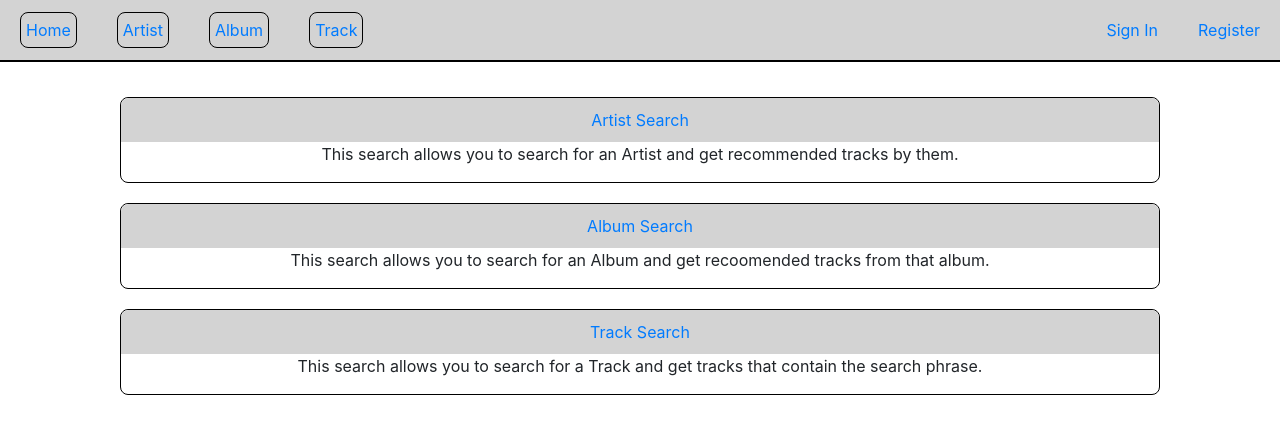
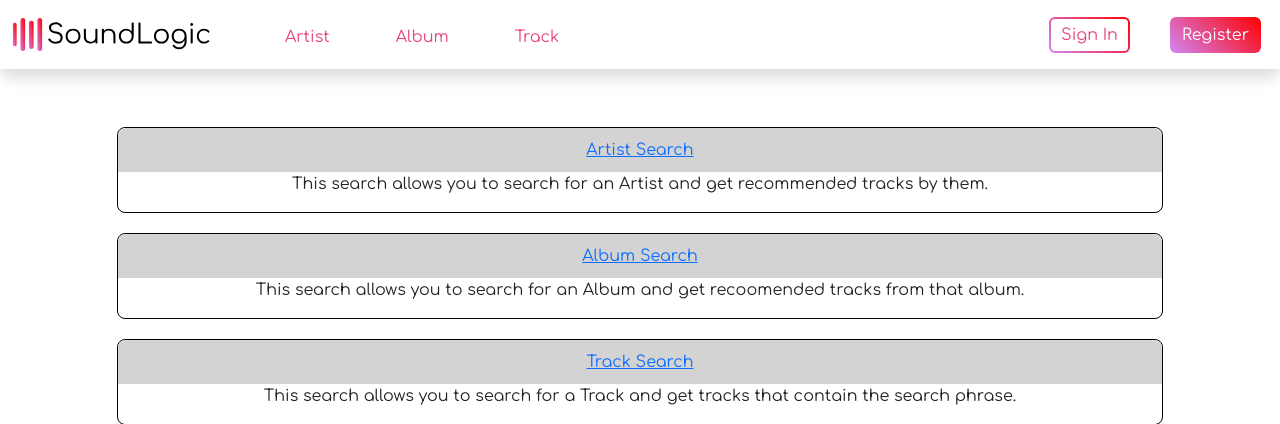
Before and after one commit to EvanPeacock/Senior-Project-MW-11, a Django app: template recommender/templates/recommender/home.html in a window 1280 px wide. Shown: the top 424 px of the page. Run offline with Django 3.2, Linux system fonts and the light colour scheme; the template is opened without the code that fills it, so the values that code supplies are empty; some libraries are stand-ins or nearby versions.

Commit message:
Added new base.html
contains navbar and font changes

```diff
--- a/recommender/templates/base.html
+++ b/recommender/templates/base.html
@@ -1,11 +1,9 @@
 {% load static %}
-<!DOCTYPE html>
-<html>
-
-<head>
-
+<!doctype html>
+<html lang="en">
+  <head>
     <meta charset="utf-8">
-    <meta name="viewport" content="width=device-width, initial-scale=1, shrink-to-fit=no">
+    <meta name="viewport" content="width=device-width, initial-scale=1">
 
     <title>
         {% block title %}
@@ -13,7 +11,8 @@
     </title>
 
     <!-- Bootstrap -->
-    <link rel="stylesheet" href="https://cdn.jsdelivr.net/npm/bootstrap@4.6.2/dist/css/bootstrap.min.css" integrity="sha384-xOolHFLEh07PJGoPkLv1IbcEPTNtaed2xpHsD9ESMhqIYd0nLMwNLD69Npy4HI+N" crossorigin="anonymous">
+    <link rel="stylesheet" href="{% static 'css/bootstrap.min.css' %}">
+    <link href='https://fonts.googleapis.com/css?family=Comfortaa' rel='stylesheet' type='text/css'>
     <script src="https://cdn.jsdelivr.net/npm/jquery@3.5.1/dist/jquery.slim.min.js" integrity="sha384-DfXdz2htPH0lsSSs5nCTpuj/zy4C+OGpamoFVy38MVBnE+IbbVYUew+OrCXaRkfj" crossorigin="anonymous"></script>
     <script src="https://cdn.jsdelivr.net/npm/bootstrap@4.6.2/dist/js/bootstrap.bundle.min.js" integrity="sha384-Fy6S3B9q64WdZWQUiU+q4/2Lc9npb8tCaSX9FK7E8HnRr0Jz8D6OP9dO5Vg3Q9ct" crossorigin="anonymous"></script>
 
@@ -24,33 +23,37 @@
 
 <!-- CSRF token added to htmx headers for htmx requests -->
 <body hx-headers='{"X-CSRFToken": "{{ csrf_token }}"}'>
-<div class='navbar' style="display:flex;background-color:lightgray;border-bottom:solid 2px black">
+<script src="https://cdn.jsdelivr.net/npm/bootstrap@5.2.2/dist/js/bootstrap.bundle.min.js" integrity="sha384-OERcA2EqjJCMA+/3y+gxIOqMEjwtxJY7qPCqsdltbNJuaOe923+mo//f6V8Qbsw3" crossorigin="anonymous"></script>
+<div class="shadow mb-5 bg-body rounded">
+    <div class='navbar' style="display:flex;background-color:white">
     <div class="nav-left" style="padding:4px;display:flex;gap:40px;justify-content:start;">
-        <div class="home-button" style="padding:5px;border:black solid 1px;border-radius:8px">
-            <a href='/'>Home</a>
+        <a class="navbar-brand" href='/'>
+            <img src="{% static 'logo.svg' %}" alt="logo" style="height:35px;width:212px;padding:1px">
+        </a>
+        <div>
+            <a href="{% url 'recommender:get_artist' %}" class="btn btn-link-custom">Artist</a>
         </div>
-        <div class="artist-button" style="padding:5px;border:black solid 1px;border-radius:8px">
-            <a href="{% url 'recommender:get_artist' %}">Artist</a>
+        <div>
+            <a href="{% url 'recommender:get_album' %}" class="btn btn-link-custom">Album</a>
         </div>
-        <div class="album-button" style="padding:5px;border:black solid 1px;border-radius:8px">
-            <a href="{% url 'recommender:get_album' %}">Album</a>
-        </div>
-        <div class="track-button" style="padding:5px;border:black solid 1px;border-radius:8px">
-            <a href="{% url 'recommender:get_track' %}">Track</a>
+        <div>
+            <a href="{% url 'recommender:get_track' %}" class="btn btn-link-custom">Track</a>
         </div>
     </div>
     <div class="nav-right" style="padding:4px;display:flex;gap:40px;justify-content:start;">
-        <div class="signin-button">
-            <a href="{% url 'recommender:get_signin' %}">Sign In</a>
+        <div>
+            <a href="{% url 'recommender:get_signin' %}" class="btn btn-outline-custom">Sign In</a>
         </div>
-        <div class="register-button">
-            <a href="{% url 'recommender:get_registration' %}">Register</a>
+        <div>
+            <a href="{% url 'recommender:get_registration' %}" class="btn btn-custom">Register</a>
         </div>
+    </div>
     </div>
 </div>
 <div class="container">
     {% block content %}
     {% endblock %}
 </div>
+</head>
 </body>
 </html>
--- /dev/null
+++ b/recommender/templates/index.html
@@ -0,0 +1,5 @@
+{% load static %}
+
+<link rel="stylesheet" href="{% static 'css/bootstrap.min.css' %}">
+<link rel="stylesheet" href="{% static 'fa/css/all.min.css' %}">
+<script src="{% static 'js/bootstrap.min.js' %}"></script>
```
